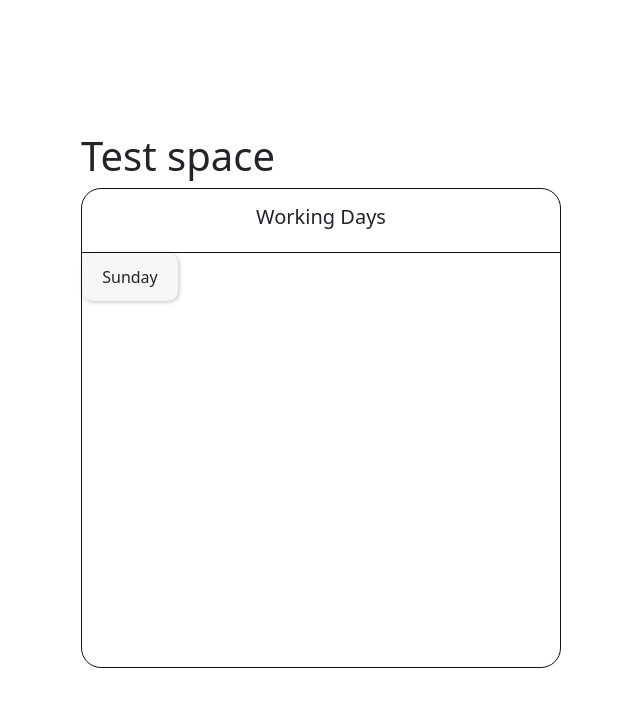
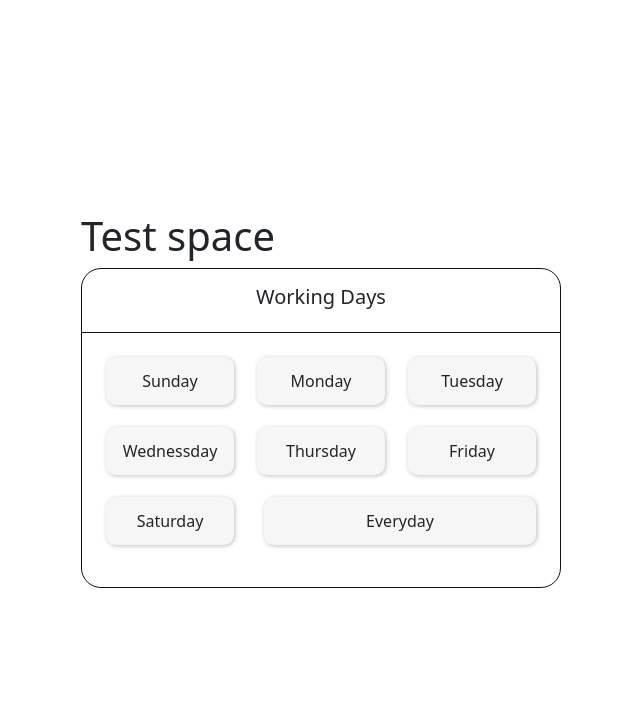
Before and after one commit to CrossroadsAcademy/queue-admin-frontend, a React (Create React App) app: page / in a window 1280 px wide. Shown: the top 706 px of the page, without its empty margins (319-959 px from the left). Built offline with nearby package versions, Linux system fonts and the light colour scheme.

Commit message:
Days created with styling

```diff
--- a/src/UI/DaySelectionTable/DaySelectionTable.jsx
+++ b/src/UI/DaySelectionTable/DaySelectionTable.jsx
@@ -1,17 +1,55 @@
-import React from 'react'
-import classes from './dayselection.module.css'
+import React from "react";
+import classes from "./dayselection.module.css";
 
 const DaySelectionTable = () => {
+  const daysArray = [
+    {
+      id: 1,
+      day: "Sunday",
+    },
+    {
+      id: 2,
+      day: "Monday",
+    },
+    {
+      id: 3,
+      day: "Tuesday",
+    },
+    {
+      id: 4,
+      day: "Wednessday",
+    },
+    {
+      id: 5,
+      day: "Thursday",
+    },
+    {
+      id: 6,
+      day: "Friday",
+    },
+    {
+      id: 7,
+      day: "Saturday",
+    },
+    {
+      id: 8,
+      day: "Everyday",
+    },
+  ];
   return (
     <div className={classes.mainWrapper}>
-        <div className={classes.heading}>
-            <h6>Working Days</h6>
-        </div>
-        <div className={classes.daysWrapper}>
-            <div className={classes.days}>Sunday</div>
-        </div>
+      <div className={classes.heading}>
+        <h6>Working Days</h6>
+      </div>
+      <div className={classes.daysWrapper}>
+        {
+            daysArray.map((day) => (
+                <div className={classes.days}>{day.day}</div>
+            ))
+        }
+      </div>
     </div>
-  )
-}
+  );
+};
 
-export default DaySelectionTable
+export default DaySelectionTable;
--- a/src/UI/DaySelectionTable/dayselection.module.css
+++ b/src/UI/DaySelectionTable/dayselection.module.css
@@ -1,6 +1,6 @@
 .mainWrapper{
     width: 30rem;
-    height: 30rem;
+    height: 20rem;
     border: 1px solid #111;
     border-radius: 20px;
 }
@@ -18,11 +18,15 @@
 }
 
 .daysWrapper {
-
+    padding: 1.5rem;
+    display: flex;
+    flex-wrap: wrap;
+    justify-content: space-between;
+    gap: 22px;
 }
 
 .days{
-    width: 6rem;
+    width: 8rem;
     height: 3rem;
     background-color: #F6F6F6;
     box-shadow: 1px 1px 4px rgba(0, 0, 0, 0.25);
@@ -33,6 +37,10 @@
     cursor: pointer;
 }
 
+.days:last-child{
+    width: 17rem;
+}
+
 .days:hover{
     background-color: #008080;
     color: #fff;
```
